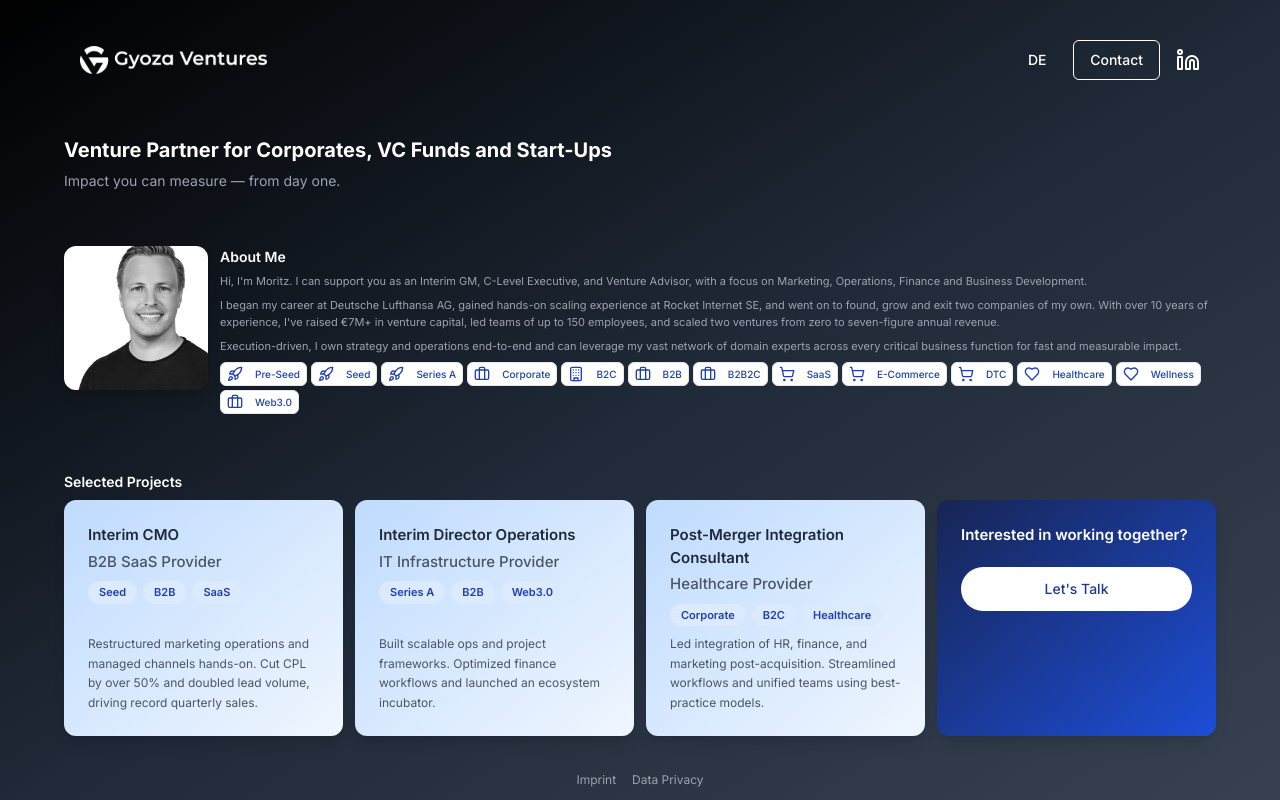
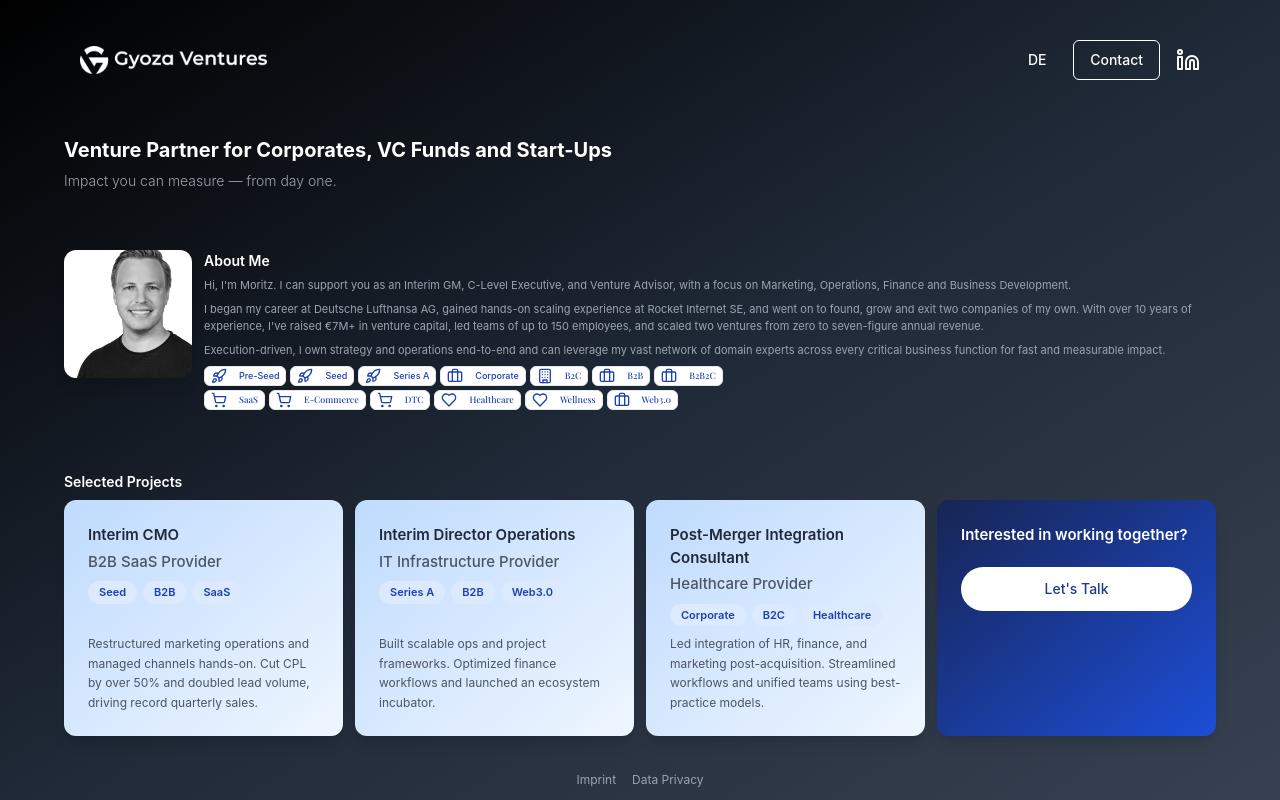
Before and after one commit to gyozaventures/gyoza-ventures-lp.github.io, a React (Vite) app: page / in a window 1280 px wide. Built offline with nearby package versions, Linux system fonts and the light colour scheme.

Commit message:
feat: Update AboutMe component
Change the font of some buttons and rearrange them in the AboutMe component.

```diff
--- a/index.html
+++ b/index.html
@@ -3,27 +3,13 @@
 <html lang="en">
   <head>
     <meta charset="UTF-8" />
+    <link rel="icon" type="image/svg+xml" href="/favicon.ico" />
     <meta name="viewport" content="width=device-width, initial-scale=1.0" />
-    <title>Gyoza Ventures - Interim Leadership & Growth Execution</title>
-    <meta name="description" content="Partner for Interim Leadership and Growth Execution for Corporates and Start-ups" />
-    <meta name="author" content="Gyoza Ventures" />
-    <link rel="preconnect" href="https://fonts.googleapis.com">
-    <link rel="preconnect" href="https://fonts.gstatic.com" crossorigin>
-    <link href="https://fonts.googleapis.com/css2?family=Inter:wght@400;500;600;700&display=swap" rel="stylesheet">
-
-    <meta property="og:title" content="Gyoza Ventures - Interim Leadership & Growth Execution" />
-    <meta property="og:description" content="Partner for Interim Leadership and Growth Execution for Corporates and Start-ups" />
-    <meta property="og:type" content="website" />
-    <meta property="og:image" content="https://lovable.dev/opengraph-image-p98pqg.png" />
-
-    <meta name="twitter:card" content="summary_large_image" />
-    <meta name="twitter:site" content="@lovable_dev" />
-    <meta name="twitter:image" content="https://lovable.dev/opengraph-image-p98pqg.png" />
+    <link href="https://fonts.googleapis.com/css2?family=Playfair+Display:wght@400;500;600;700&display=swap" rel="stylesheet">
+    <title>Gyoza Ventures</title>
   </head>
   <body>
     <div id="root"></div>
-    <!-- IMPORTANT: DO NOT REMOVE THIS SCRIPT TAG OR THIS VERY COMMENT! -->
-    <script src="https://cdn.gpteng.co/gptengineer.js" type="module"></script>
     <script type="module" src="/src/main.tsx"></script>
   </body>
 </html>
--- a/src/components/AboutMe.tsx
+++ b/src/components/AboutMe.tsx
@@ -15,7 +15,7 @@ const AboutMe = () => {
         <img
           src="/lovable-uploads/77a88ba2-5ef3-4367-8a47-de069e01c842.png"
           alt="Profile"
-          className="w-24 md:w-36 h-24 md:h-36 object-cover rounded-xl shadow-lg"
+          className="w-20 md:w-32 h-20 md:h-32 object-cover rounded-xl shadow-lg"
         />
       </div>
       <div className="flex-grow flex flex-col">
@@ -28,59 +28,62 @@ const AboutMe = () => {
           </div>
         </div>
 
-        {/* Category Badges with reduced size and new layout */}
-        <div className="mt-1.5">
-          {/* All badges in a single row with smaller size */}
+        <div className="mt-1.5 space-y-1">
+          {/* First row with funding stages and B2B/B2C buttons */}
           <div className="flex flex-wrap gap-1">
-            <Button variant="outline" size="sm" className="h-6 px-1.5 text-[9px] md:text-[10px] text-blue-800 hover:text-blue-700">
+            <Button variant="outline" size="sm" className="h-5 px-1.5 text-[8px] md:text-[9px] text-blue-800 hover:text-blue-700">
               <Rocket className="mr-1 h-2.5 w-2.5" />
               Pre-Seed
             </Button>
-            <Button variant="outline" size="sm" className="h-6 px-1.5 text-[9px] md:text-[10px] text-blue-800 hover:text-blue-700">
+            <Button variant="outline" size="sm" className="h-5 px-1.5 text-[8px] md:text-[9px] text-blue-800 hover:text-blue-700">
               <Rocket className="mr-1 h-2.5 w-2.5" />
               Seed
             </Button>
-            <Button variant="outline" size="sm" className="h-6 px-1.5 text-[9px] md:text-[10px] text-blue-800 hover:text-blue-700">
+            <Button variant="outline" size="sm" className="h-5 px-1.5 text-[8px] md:text-[9px] text-blue-800 hover:text-blue-700">
               <Rocket className="mr-1 h-2.5 w-2.5" />
               Series A
             </Button>
-            <Button variant="outline" size="sm" className="h-6 px-1.5 text-[9px] md:text-[10px] text-blue-800 hover:text-blue-700">
+            <Button variant="outline" size="sm" className="h-5 px-1.5 text-[8px] md:text-[9px] text-blue-800 hover:text-blue-700">
               <Briefcase className="mr-1 h-2.5 w-2.5" />
               Corporate
             </Button>
-            <Button variant="outline" size="sm" className="h-6 px-1.5 text-[9px] md:text-[10px] text-blue-800 hover:text-blue-700">
+            <Button variant="outline" size="sm" className="h-5 px-1.5 text-[8px] md:text-[9px] text-blue-800 hover:text-blue-700 font-secondary">
               <Building className="mr-1 h-2.5 w-2.5" />
               B2C
             </Button>
-            <Button variant="outline" size="sm" className="h-6 px-1.5 text-[9px] md:text-[10px] text-blue-800 hover:text-blue-700">
+            <Button variant="outline" size="sm" className="h-5 px-1.5 text-[8px] md:text-[9px] text-blue-800 hover:text-blue-700 font-secondary">
               <Briefcase className="mr-1 h-2.5 w-2.5" />
               B2B
             </Button>
-            <Button variant="outline" size="sm" className="h-6 px-1.5 text-[9px] md:text-[10px] text-blue-800 hover:text-blue-700">
+            <Button variant="outline" size="sm" className="h-5 px-1.5 text-[8px] md:text-[9px] text-blue-800 hover:text-blue-700 font-secondary">
               <Briefcase className="mr-1 h-2.5 w-2.5" />
               B2B2C
             </Button>
-            <Button variant="outline" size="sm" className="h-6 px-1.5 text-[9px] md:text-[10px] text-blue-800 hover:text-blue-700">
+          </div>
+
+          {/* Second row with industry-specific buttons */}
+          <div className="flex flex-wrap gap-1">
+            <Button variant="outline" size="sm" className="h-5 px-1.5 text-[8px] md:text-[9px] text-blue-800 hover:text-blue-700 font-secondary">
               <ShoppingCart className="mr-1 h-2.5 w-2.5" />
               SaaS
             </Button>
-            <Button variant="outline" size="sm" className="h-6 px-1.5 text-[9px] md:text-[10px] text-blue-800 hover:text-blue-700">
+            <Button variant="outline" size="sm" className="h-5 px-1.5 text-[8px] md:text-[9px] text-blue-800 hover:text-blue-700 font-secondary">
               <ShoppingCart className="mr-1 h-2.5 w-2.5" />
               E-Commerce
             </Button>
-            <Button variant="outline" size="sm" className="h-6 px-1.5 text-[9px] md:text-[10px] text-blue-800 hover:text-blue-700">
+            <Button variant="outline" size="sm" className="h-5 px-1.5 text-[8px] md:text-[9px] text-blue-800 hover:text-blue-700 font-secondary">
               <ShoppingCart className="mr-1 h-2.5 w-2.5" />
               DTC
             </Button>
-            <Button variant="outline" size="sm" className="h-6 px-1.5 text-[9px] md:text-[10px] text-blue-800 hover:text-blue-700">
+            <Button variant="outline" size="sm" className="h-5 px-1.5 text-[8px] md:text-[9px] text-blue-800 hover:text-blue-700 font-secondary">
               <Heart className="mr-1 h-2.5 w-2.5" />
               Healthcare
             </Button>
-            <Button variant="outline" size="sm" className="h-6 px-1.5 text-[9px] md:text-[10px] text-blue-800 hover:text-blue-700">
+            <Button variant="outline" size="sm" className="h-5 px-1.5 text-[8px] md:text-[9px] text-blue-800 hover:text-blue-700 font-secondary">
               <Heart className="mr-1 h-2.5 w-2.5" />
               Wellness
             </Button>
-            <Button variant="outline" size="sm" className="h-6 px-1.5 text-[9px] md:text-[10px] text-blue-800 hover:text-blue-700">
+            <Button variant="outline" size="sm" className="h-5 px-1.5 text-[8px] md:text-[9px] text-blue-800 hover:text-blue-700 font-secondary">
               <Briefcase className="mr-1 h-2.5 w-2.5" />
               Web3.0
             </Button>
--- a/tailwind.config.ts
+++ b/tailwind.config.ts
@@ -1,4 +1,3 @@
-
 import type { Config } from "tailwindcss";
 
 export default {
@@ -21,6 +20,7 @@ export default {
     extend: {
       fontFamily: {
         sans: ['Inter', 'sans-serif'],
+        secondary: ['Playfair Display', 'serif'],
       },
       colors: {
         border: 'hsl(var(--border))',
```
Lines whose indentation alone changed are shown as unchanged.
